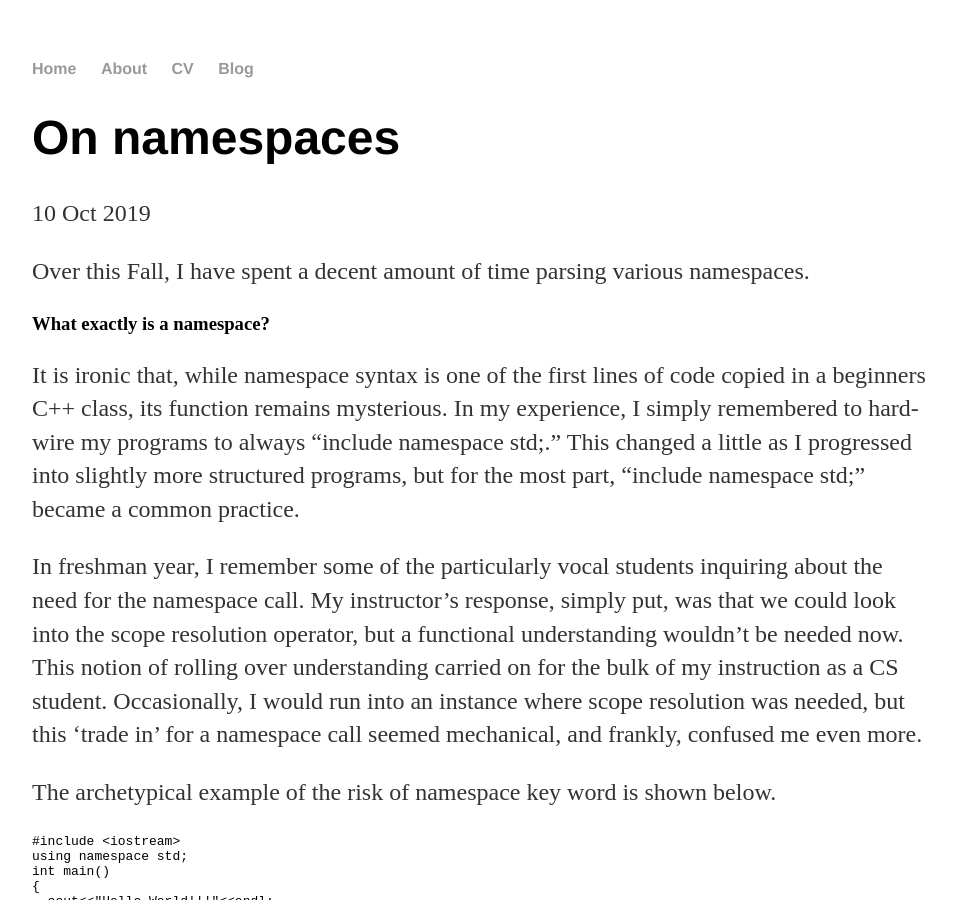
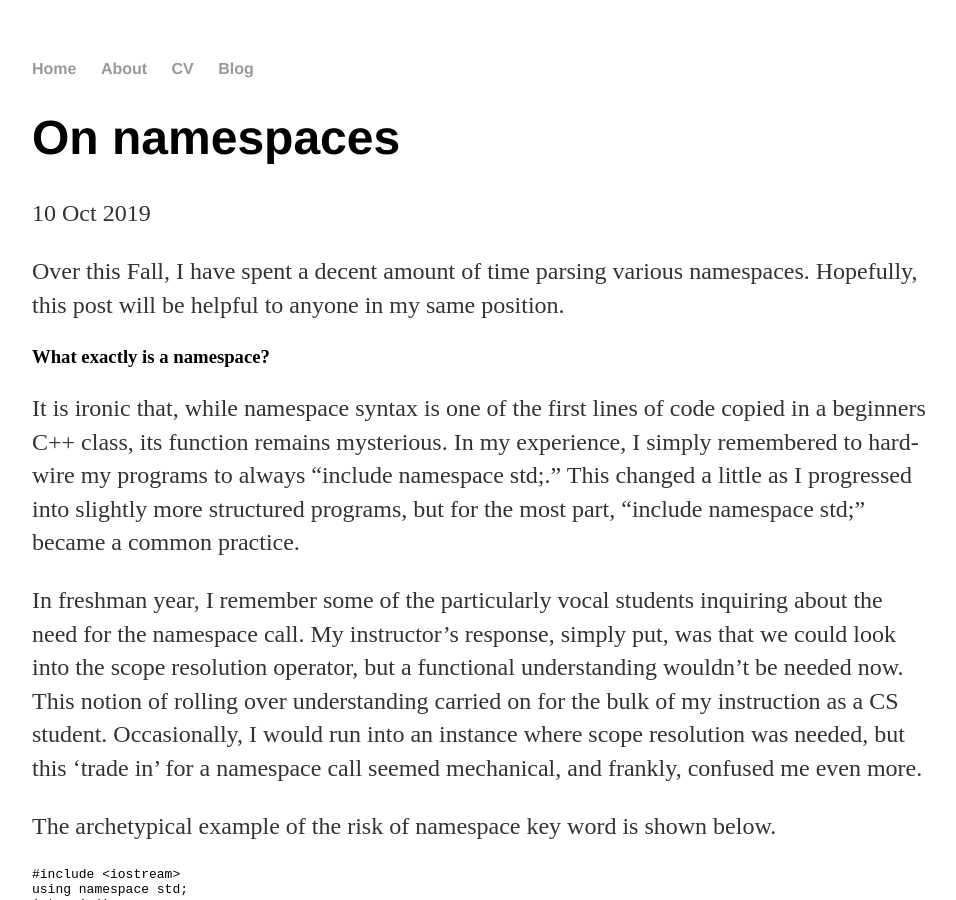
Before and after one commit to ghubb00/ghubb001.github.io, a Jekyll site: the page built from _posts/2019-10-10-On Namespaces.md, in a window 1280 px wide and 900 px high. Shown: the whole window, without its empty margins (160-1116 px from the left). Built offline with Jekyll 4.4.1, drawn with Linux system fonts in a browser that asks for light colours; our own code applies the rules of GitHub Pages for plain Markdown files.

Commit message:
Update 2019-10-10-On Namespaces.md

```diff
--- a/_posts/2019-10-10-On Namespaces.md
+++ b/_posts/2019-10-10-On Namespaces.md
@@ -1,5 +1,5 @@
 
-Over this Fall, I have spent a decent amount of time parsing various namespaces.
+Over this Fall, I have spent a decent amount of time parsing various namespaces.  Hopefully, this post will be helpful to anyone in my same position.
 
 ### What exactly is a namespace?
 
```
